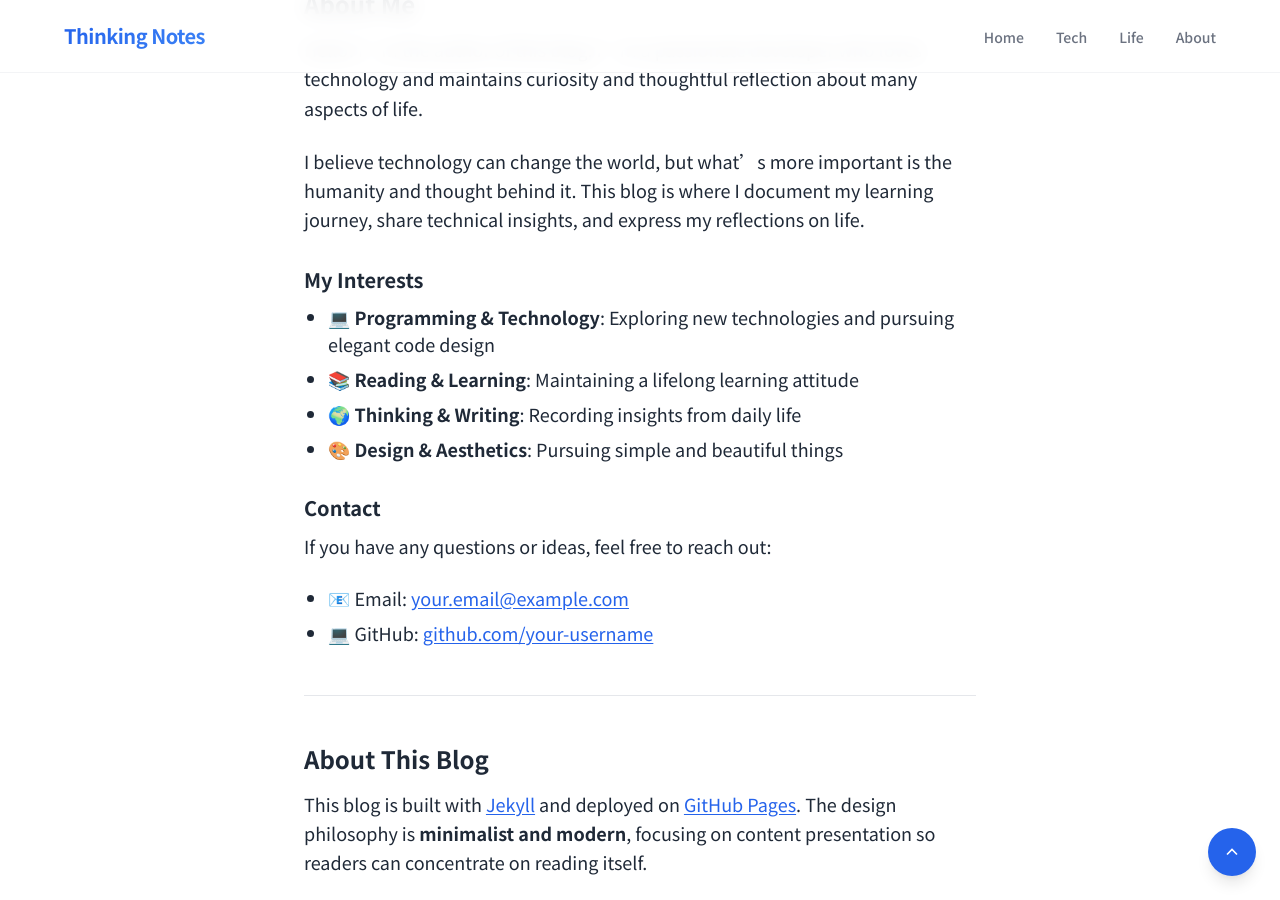
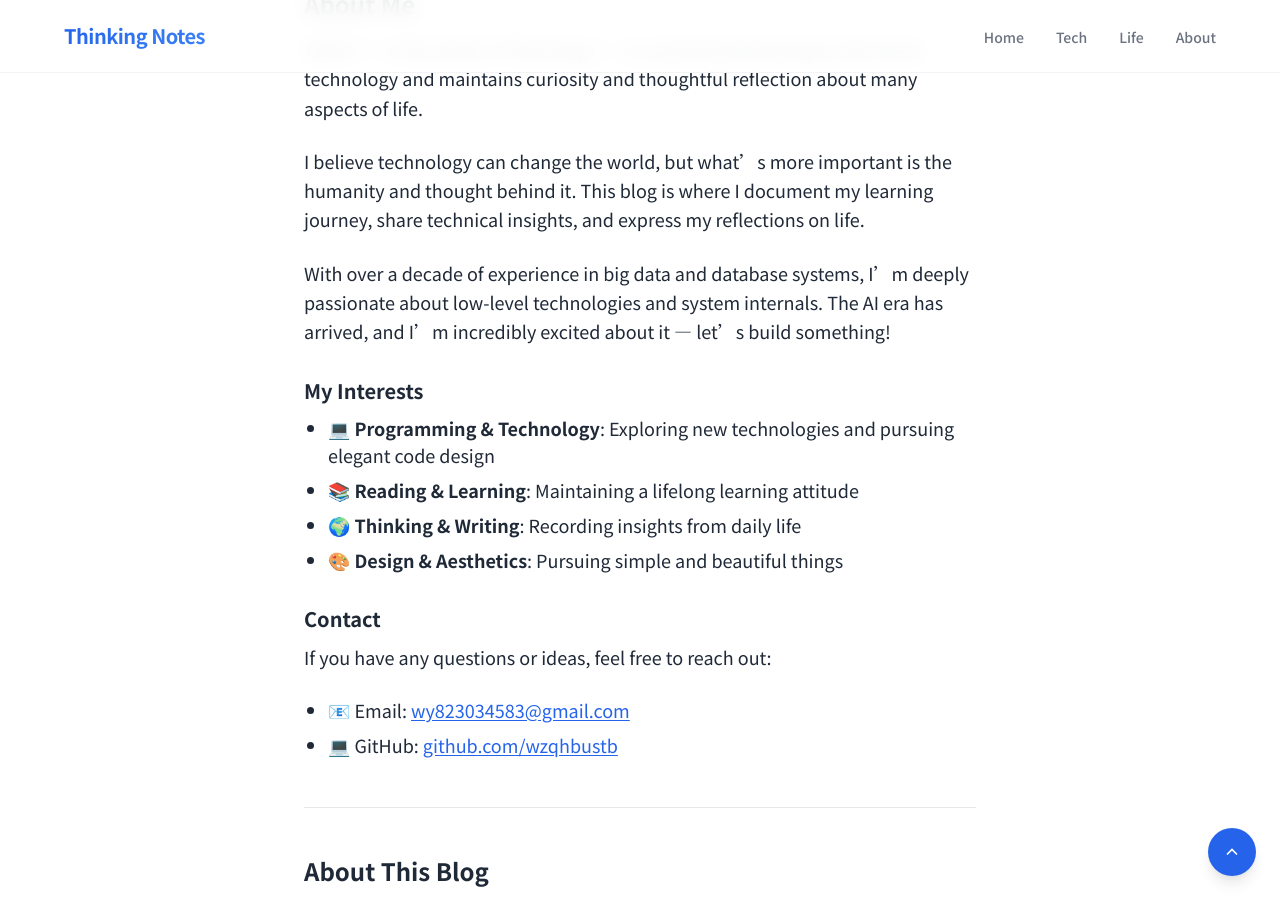
Before and after one commit to wzqhbustb/wzqhbustb.github.io, a Jekyll site: the page built from about.md, in a window 1280 px wide and 900 px high, scrolled down 320 px. Built offline with Jekyll 4.4.1, drawn with Linux system fonts in a browser that asks for light colours.

Commit message:
edit about me

```diff
--- a/about.md
+++ b/about.md
@@ -10,6 +10,8 @@ Hello! I'm the author of this blog. I'm a passionate developer who loves technol
 
 I believe technology can change the world, but what's more important is the humanity and thought behind it. This blog is where I document my learning journey, share technical insights, and express my reflections on life.
 
+With over a decade of experience in big data and database systems, I'm deeply passionate about low-level technologies and system internals. The AI era has arrived, and I'm incredibly excited about it — let's build something!
+
 ### My Interests
 
 - 💻 **Programming & Technology**: Exploring new technologies and pursuing elegant code design
@@ -21,8 +23,8 @@ I believe technology can change the world, but what's more important is the huma
 
 If you have any questions or ideas, feel free to reach out:
 
-- 📧 Email: [your.email@example.com](mailto:your.email@example.com)
-- 💻 GitHub: [github.com/your-username](https://github.com/your-username)
+- 📧 Email: [wy823034583@gmail.com](mailto:wy823034583@gmail.com)
+- 💻 GitHub: [github.com/wzqhbustb](https://github.com/wzqhbustb)
 
 ---
 
```
